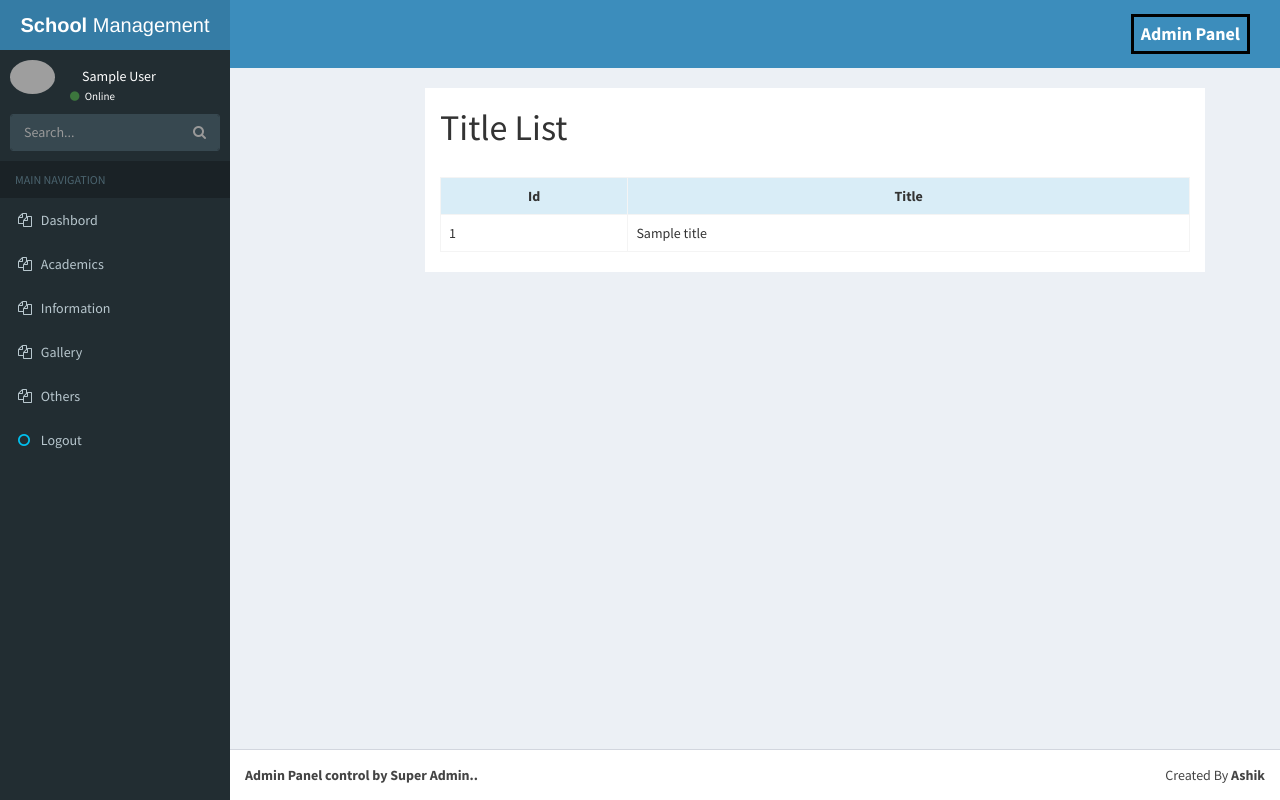
After one commit to Ashik-Ali/College_Website, a PHP site: page /admin/title-view.php in a window 1280 px wide. The commit adds this page. Run offline with PHP 8.4, Linux system fonts and the light colour scheme; the visitor is signed in with stand-in values (Sample User, id 1); tables that the repository leaves empty or names only in its code hold one stand-in row (values such as "Sample post"); some libraries are stand-ins or nearby versions; grey boxes are pictures that could not be loaded.

Commit message:
2 files added

```diff
--- a/admin/sidebar.php
+++ b/admin/sidebar.php
@@ -155,6 +155,18 @@
 
                         </ul>
                     </li>
+                    <li class="treeview">
+                        <a href="#"><i class="fa fa-files-o"></i> Title
+                <span class="pull-right-container">
+                  <span class="label label-primary pull-right"></span>
+                </span>
+              </a>
+                        <ul class="treeview-menu">
+                            <li><a href="title-entry.php"><i class="fa fa-circle-o"></i>Title Entry</a></li>
+                            <li><a href="title-view.php"><i class="fa fa-circle-o"></i>Title View</a></li>
+
+                        </ul>
+                    </li>
                     <li><a href="singup.php"><i class="fa fa-circle-o"></i> Register Form</a></li>
                     <li><a href="feedback.php"><i class="fa fa-circle-o"></i> FeedBack</a></li>
                 </ul>
--- /dev/null
+++ b/admin/title-view.php
@@ -0,0 +1,54 @@
+<?php
+    session_start();
+    if(!isset($_SESSION["username"])){
+        header("location:login.php");
+    }
+?>
+
+
+
+<?php include("dbconnect.php"); ?>
+<?php include("header.php"); ?>
+<?php include("sidebar.php"); ?>
+
+    <div class="content-wrapper">
+        <div class="container">
+            <div class="row"><br>
+                <div class="col-md-8 col-md-offset-2" style="background:#ffffff;">
+                    <div class="view_title">
+                        <h1>Title List</h1>
+                    </div><br>
+                    <table class="table table-bordered">
+                        <tr class="info">
+                            <th style="text-align:center;">Id</th>
+                            <th style="text-align:center;">Title</th>
+                        </tr>
+
+                                <?php
+
+                                    $select = "SELECT * FROM title";
+
+                                    $run = $connect->query($select);
+
+                                    if($run->num_rows > 0){
+                                        while($rows = $run->fetch_assoc()){
+                                            ?>
+
+                                            <tr>
+                                               <td><?php echo $rows["id"]; ?></td>
+                                                <td><?php echo $rows["title"]; ?></td>
+                                            </tr>
+
+                                            <?php
+                                        }
+                                    }
+
+                                ?>
+
+                    </table>
+                </div>
+            </div>
+        </div>
+    </div>
+
+<?php include("footer.php"); ?>
```
Also changed, not shown: admin/title-entry.php (added, +81 -0 lines).
